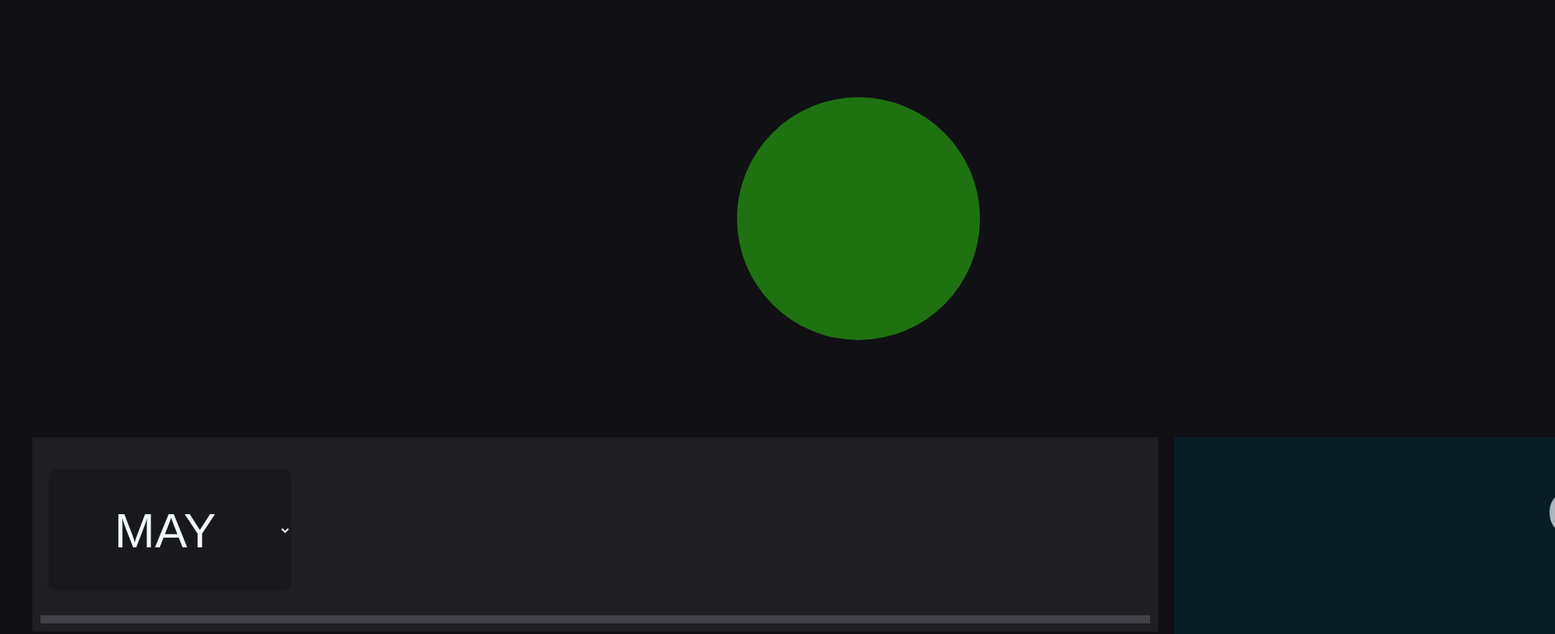
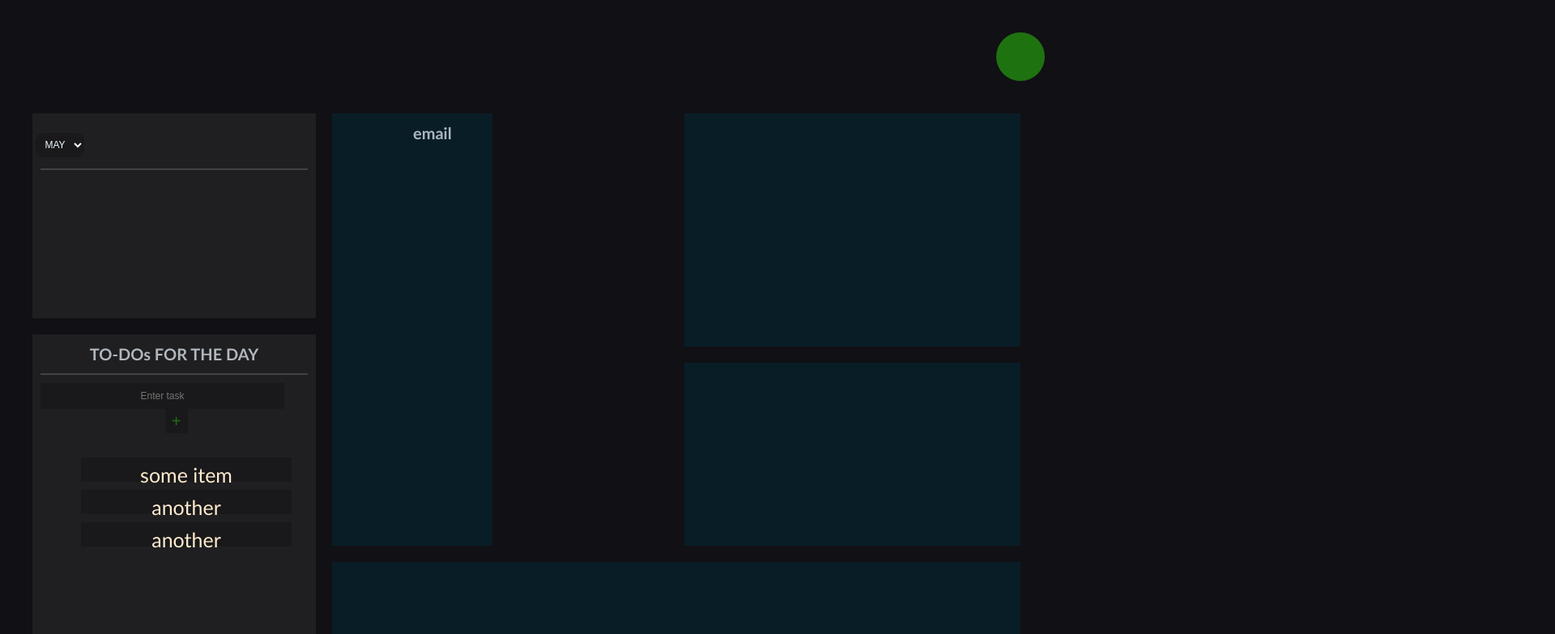
Before and after one commit to ActiveMasquerade/project_api, a plain HTML site: page index.html in a window 1280 px wide. Shown: the top 783 px of the page at 81% size, 1920 px wide, since content can reach past the window. Drawn offline with Linux system fonts and the light colour scheme.

Commit message:
added todo list, and logic for realtime clock

```diff
--- a/buttons.css
+++ b/buttons.css
@@ -17,14 +17,14 @@ body {
     float: right;
     background-color: #1f7210;
     border-radius: 50%;
-    height: 300px;
-    width: 300px;
-    margin: 100px;
+    height: 60px;
+    width: 60px;
+    margin: 20px;
 }
 
 .header {
     width: 100vw;
-    height: 500px;
+    height: 100px;
 }
 .contain {
     display: flex;
@@ -50,7 +50,7 @@ body {
 }
 .line {
     background-color: #414147;
-    height: 10px;
+    height: 2px;
 }
 
 .anything {
@@ -73,7 +73,7 @@ body {
     grid-column: 3 / 5;
     grid-row: 3/4;
     background-color: #091d27;
-    border: 10px aliceblue;
+    border: 2px aliceblue;
 }
 .placeholder4 {
     grid-column: 3 / 5;
@@ -81,22 +81,22 @@ body {
     background-color: #091d27;
 }
 ul {
-    font-size: 75px;
+    font-size: 25px;
     float: left;
     color: blanchedalmond;
 }
 h1 {
-    font-size: 100px;
+    font-size: 20px;
     border: #1f7210;
-    border: 20px;
-    padding: 10px;
+    border: 4px;
+    padding: 2px;
 }
 .hinput {
     text-align: center;
     float: left;
     width: 90%;
-    height: 150px;
-    font-size: 60px;
+    height: 30px;
+    font-size: 12px;
     background-color: #19191b;
     color: aliceblue;
     margin: 0px;
@@ -104,14 +104,14 @@ h1 {
     border: aliceblue;
 }
 .button {
-    width: 140px;
-    height: 150px;
+    width: 28px;
+    height: 30px;
     margin: 0px;
-    border: 20px;
+    border: 5px;
     border-color: #1f7210;
     margin-left: 5px;
     color: #1f7210;
-    font-size: 100px;
+    font-size: 20px;
     background-color: #19191b;
     cursor: pointer;
 }
@@ -120,14 +120,14 @@ h1 {
 }
 
 select {
-    height: 150px;
-    min-width: 300px;
-    margin: 20px;
+    height: 30px;
+    min-width: 60px;
+    margin: 4px;
     margin-top: 0px;
-    border: 5px;
+    border: 2px;
     border-color: #1f7210;
     border-radius: 10px;
-    font-size: 60px;
+    font-size: 12px;
     background-color: #19191b;
     color: aliceblue;
     text-align: center;
@@ -138,10 +138,10 @@ select {
 #task-list li {
     box-sizing: border-box;
     background-color: #19191b;
-    width: 1300px;
-    height: 150px;
+    width: 260px;
+    height: 30px;
     margin-left: 0px;
-    padding-top: 30px;
+    padding-top: 6px;
 }
 #task-list {
     list-style-type: none;
@@ -157,5 +157,5 @@ h1 {
     opacity: 0.7;
 }
 .etext {
-    padding-left: 450px;
+    padding-left: 90px;
 }
```
